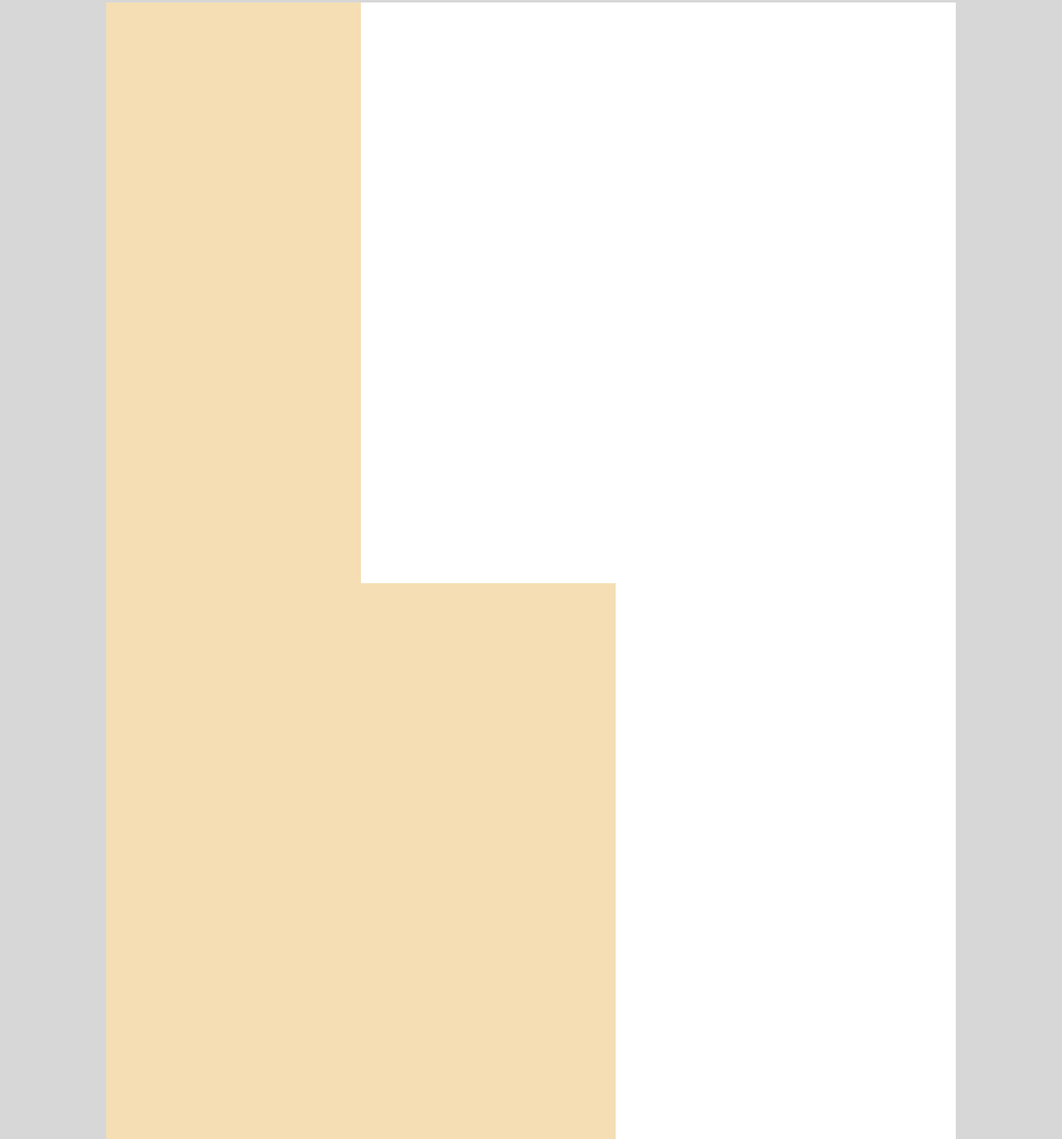
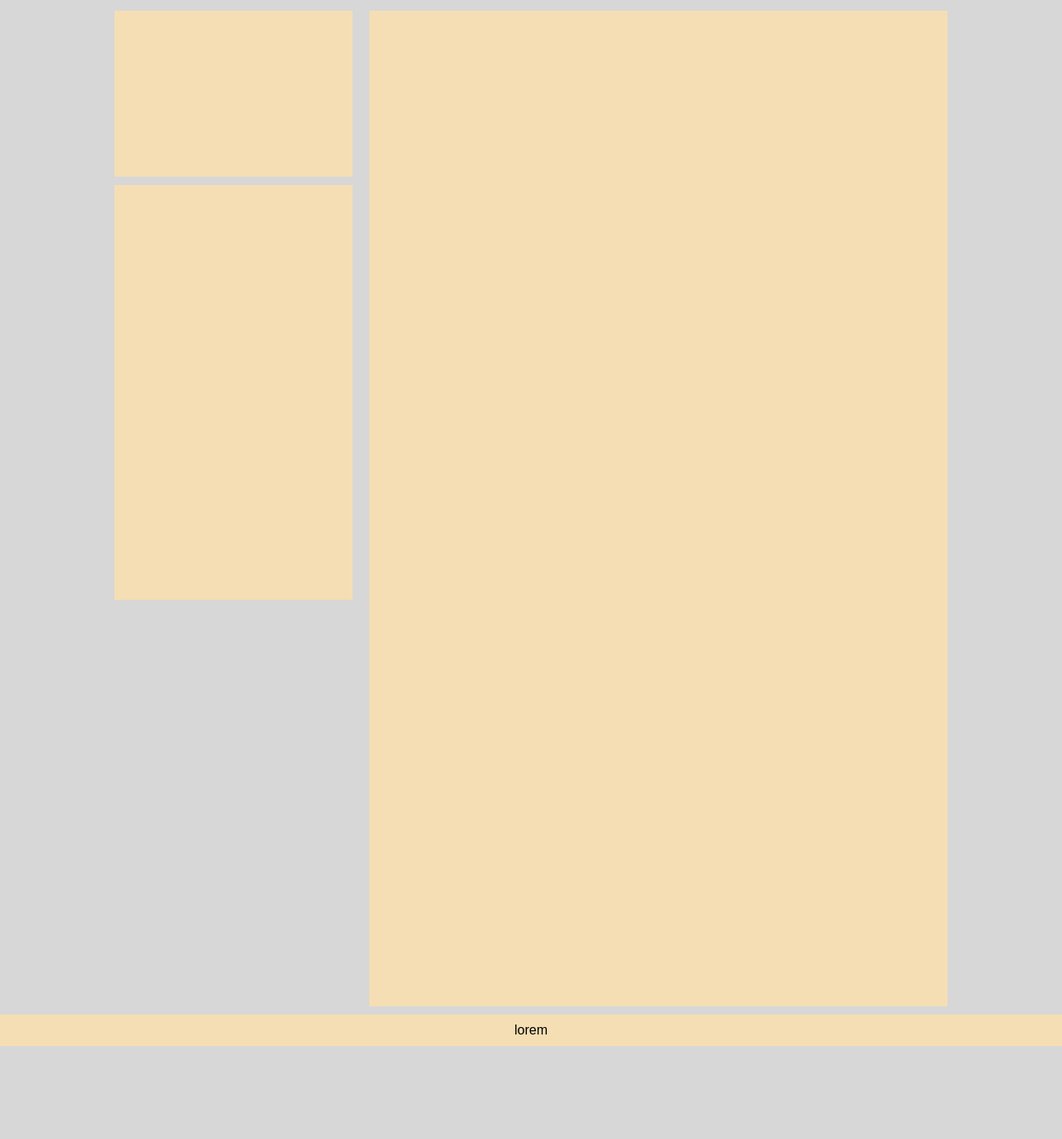
Before and after one commit to fxjakaria04/new, a plain HTML site: page index.html in a window 1280 px wide. Shown: the part 787-2160 px from the top of the page at 83% size. After the commit the page ends 2048 px from the top, so only its background shows below. Drawn offline with Linux system fonts and the light colour scheme.

Commit message:
demo ready

```diff
--- a/index.html
+++ b/index.html
@@ -83,6 +83,11 @@
             </div>
         </div>
     </section>
+    <section>
+        <div class="footer">
+            <p>lorem</p>
+        </div>
+    </section>
 
 </body>
 </html>
--- a/style.css
+++ b/style.css
@@ -41,9 +41,9 @@ body {
     position: relative;
 }
 .profile-picture {
-    width: 180px;
+    width: 250px;
     position: absolute;
-    bottom: -45px;
+    bottom: -60px;
     left: 50px;
     border: 8px solid white;
     z-index: 1;
@@ -85,31 +85,37 @@ body {
 .inner-area {
     width: 100%;
     background-color: white;
-    display: flex;
-    justify-content: space-evenly;
-    flex-direction: column;
 }
-.area-51{
-    float: left !important;
+.area51{
+    float: left;
     width: 30%;
     margin-bottom: 20px;
 }
-.area-52 {
-    float: left !important;
-    width: 50%;
+.area52 {
+    float: left;
+    width: 70%;
 }
 .area-51s {
     height: 200px;
-    width: 30%;
     background-color: wheat;
+    margin: 10px;
 }
 .area-51m {
     height: 500px;
-    width: 30%;
     background-color: wheat;
+    margin: 10px;
 }
 .area-52l {
-    width: 60%;
-    height: 700px;
+    height: 1200px;
     background-color: wheat;
+    margin: 10px;
 }
+.footer {
+    background-color: wheat;
+    margin-top:1225px ;
+    padding: 10px;
+}
+p {
+    color: #000;
+    text-align: center;
+}
```
